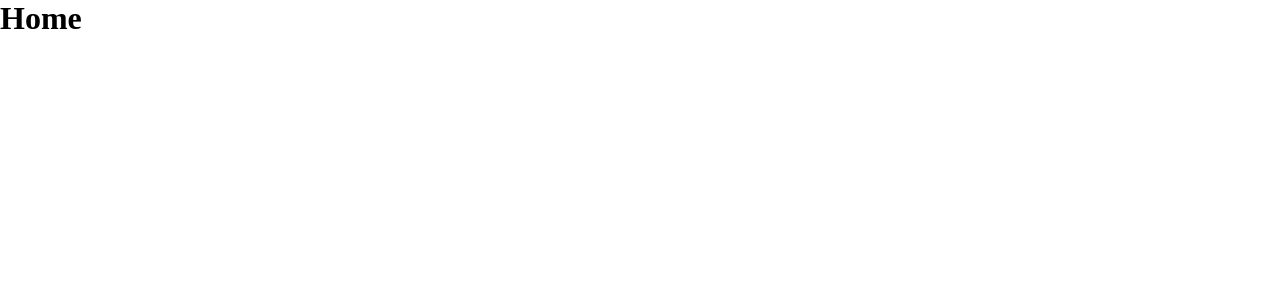
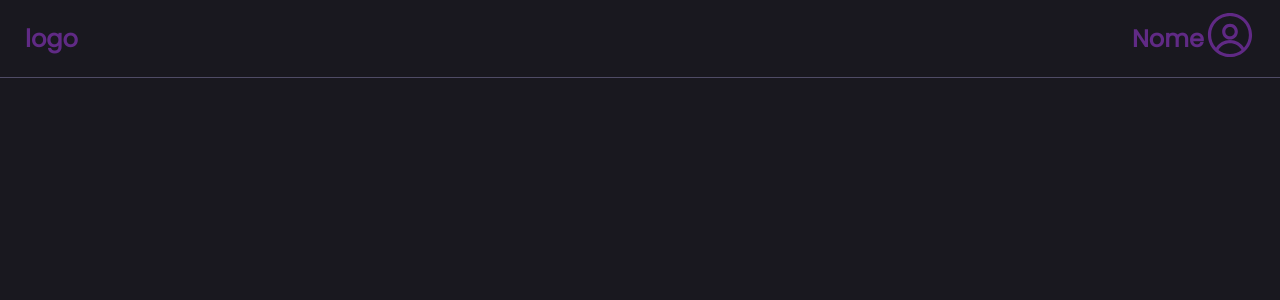
Before and after one commit to LuizFCabral/Get_Shit_Done, a React (Vite) app: page / in a window 1280 px wide. Shown: the top 300 px of the page. Built offline with nearby package versions, Linux system fonts and the light colour scheme.

Commit message:
:sparkles: feat: construção do layout do header
além do layout básico também foram feitas alterações no index principal para a adição da font principal que será utilizada

```diff
--- a/index.html
+++ b/index.html
@@ -3,8 +3,17 @@
 	<head>
 		<meta charset="UTF-8" />
 		<link rel="icon" type="image/svg+xml" href="/vite.svg" />
+		<link
+			href="https://fonts.googleapis.com/css?family=Poppins"
+			rel="stylesheet"
+		/>
 		<meta name="viewport" content="width=device-width, initial-scale=1.0" />
 		<title>Vite + React</title>
+		<style>
+			body {
+				font-family: 'Poppins';
+			}
+		</style>
 	</head>
 	<body>
 		<div id="root"></div>
--- a/package.json
+++ b/package.json
@@ -11,6 +11,7 @@
   "dependencies": {
     "react": "^18.2.0",
     "react-dom": "^18.2.0",
+    "react-icons": "^4.7.1",
     "react-router-dom": "^6.8.0"
   },
   "devDependencies": {
--- /dev/null
+++ b/src/components/Header/Header.css
@@ -0,0 +1,33 @@
+:root {
+	--roxo: #702e9cd2;
+	--preto-claro: #19181f;
+	--violeta: #5a5572d7;
+}
+
+.container {
+	height: 78px;
+	width: 100%;
+	display: flex;
+	justify-content: space-between;
+	align-items: center;
+	padding: 5px 25px;
+	background-color: var(--preto-claro);
+	color: var(--roxo);
+	border-bottom: 1px solid var(--violeta);
+}
+
+.info-user {
+	width: 10%;
+	display: flex;
+	justify-content: space-between;
+	align-items: center;
+}
+
+.img-user {
+	font-size: 50px;
+	cursor: pointer;
+}
+
+.link {
+	color: var(--roxo);
+}
--- /dev/null
+++ b/src/components/Header/Header.jsx
@@ -0,0 +1,23 @@
+import React from 'react';
+import { RxAvatar } from 'react-icons/rx';
+import { Link } from 'react-router-dom';
+
+import './Header.css';
+
+const Header = () => {
+	const handleClickUser = () => {};
+
+	return (
+		<div className="container">
+			<h2 className="logo">logo</h2>
+			<div className="info-user">
+				<h2 className="nome-user">Nome</h2>
+				<Link to="/profile" className="link">
+					<RxAvatar className="img-user" />
+				</Link>
+			</div>
+		</div>
+	);
+};
+
+export default Header;
--- a/src/pages/Home/Home.css
+++ b/src/pages/Home/Home.css
@@ -0,0 +1,8 @@
+:root {
+	--preto-claro: #19181f;
+}
+
+.body {
+	background-color: var(--preto-claro);
+	height: 100vh;
+}
--- a/src/pages/Home/Home.jsx
+++ b/src/pages/Home/Home.jsx
@@ -1,10 +1,13 @@
 import React from 'react';
+
+import Header from '../../components/Header/Header';
+import './Home.css';
 
 const Home = () => {
 	return (
-		<>
-			<h1>Home</h1>
-		</>
+		<div className="body">
+			<Header />
+		</div>
 	);
 };
 
```
Also changed, not shown: 1 other file (tests, documents, lock files or other folders). Lines whose indentation alone changed are shown as unchanged.
